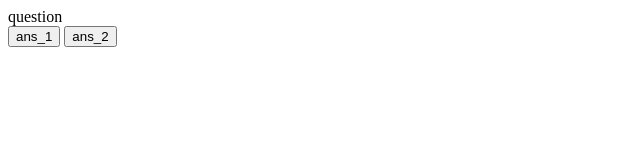
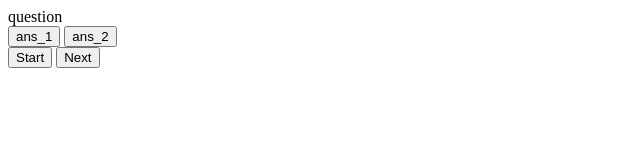
Before and after one commit to Bhfeirdi/PP2_ESPORTS_QUIZ, a plain HTML site: page index.html in a window 1280 px wide. Shown: the whole page, without its empty margins (0-640 px from the left). Drawn offline with Linux system fonts and the light colour scheme.

Commit message:
create start and next buttons

```diff
--- a/index.html
+++ b/index.html
@@ -19,6 +19,11 @@
         </div>
     </div>
 
+    <div class="start_next">
+        <button id="start_button" class="start_button button">Start</button>
+        <button id="next_button" class="next_button button">Next</button>
+    </div>
+
     <script src="script.js"></script>
 
 </body>
```
